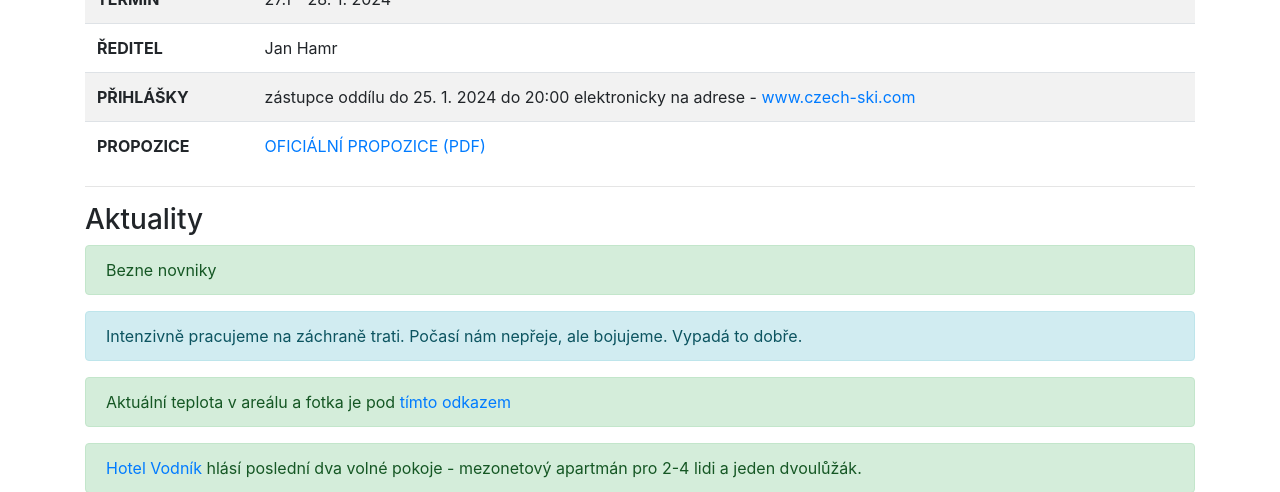
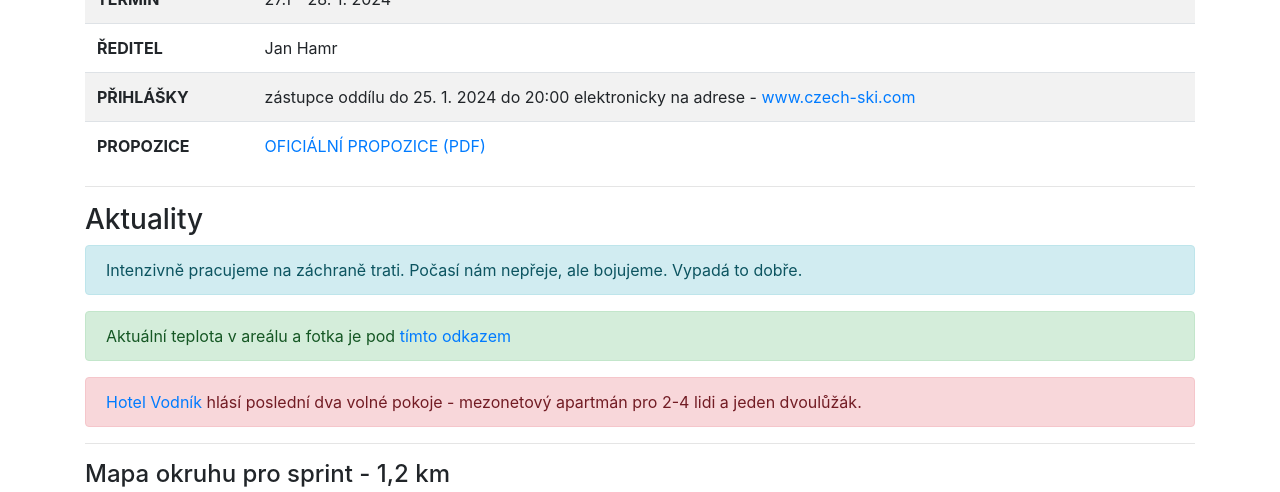
Before and after one commit to skisumava/skisumava.github.io, a Jekyll site: the page built from cp-dd.html, in a window 1280 px wide and 900 px high, scrolled down 760 px, cut to the strip 0-492 px from the top of the window. Built offline with Jekyll 4.4.1, drawn with Linux system fonts in a browser that asks for light colours.

Commit message:
Update cp-dd.html

```diff
--- a/cp-dd.html
+++ b/cp-dd.html
@@ -58,9 +58,6 @@
 
 		<h3>Aktuality</h3>
 
- 		<div class="alert alert-success" role="alert">
-		  Bezne novniky
-		</div>
 
 		<div class="alert alert-info" role="alert">
 		  Intenzivně pracujeme na záchraně trati. Počasí nám nepřeje, ale bojujeme. Vypadá to dobře.
@@ -68,7 +65,7 @@
 		<div class="alert alert-success" role="alert">
 		  Aktuální teplota v areálu a fotka je pod <a href="http://isenzor.cz/vodnik" target="_blank">tímto odkazem</a>
 		</div>
-		<div class="alert alert-success" role="alert">
+		<div class="alert alert-danger" role="alert">
 		  <a href="https://www.vimperk-vodnik.cz/" target="_blank">Hotel Vodník</a> hlásí poslední dva volné pokoje - mezonetový apartmán pro 2-4 lidi a jeden dvoulůžák.
 		</div>
 <!--
```
